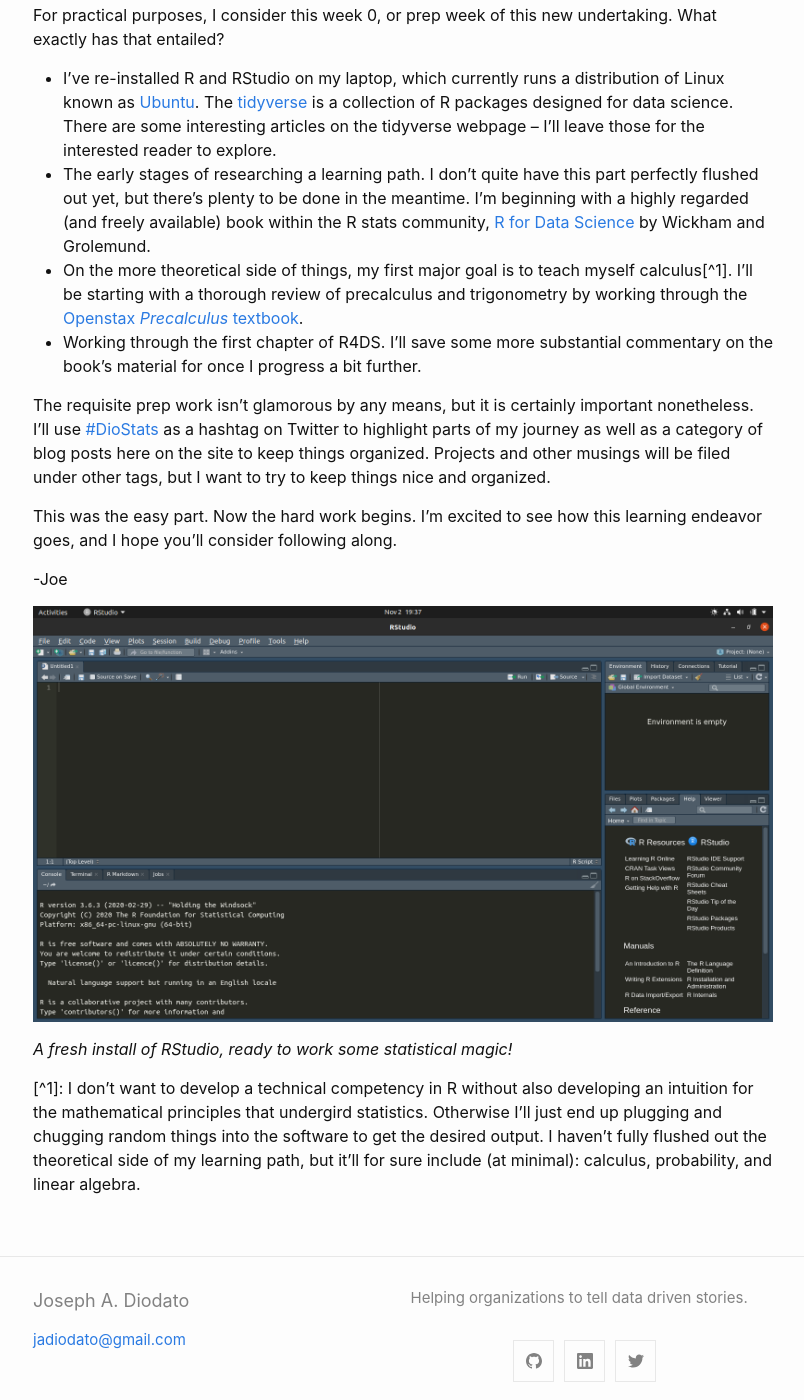
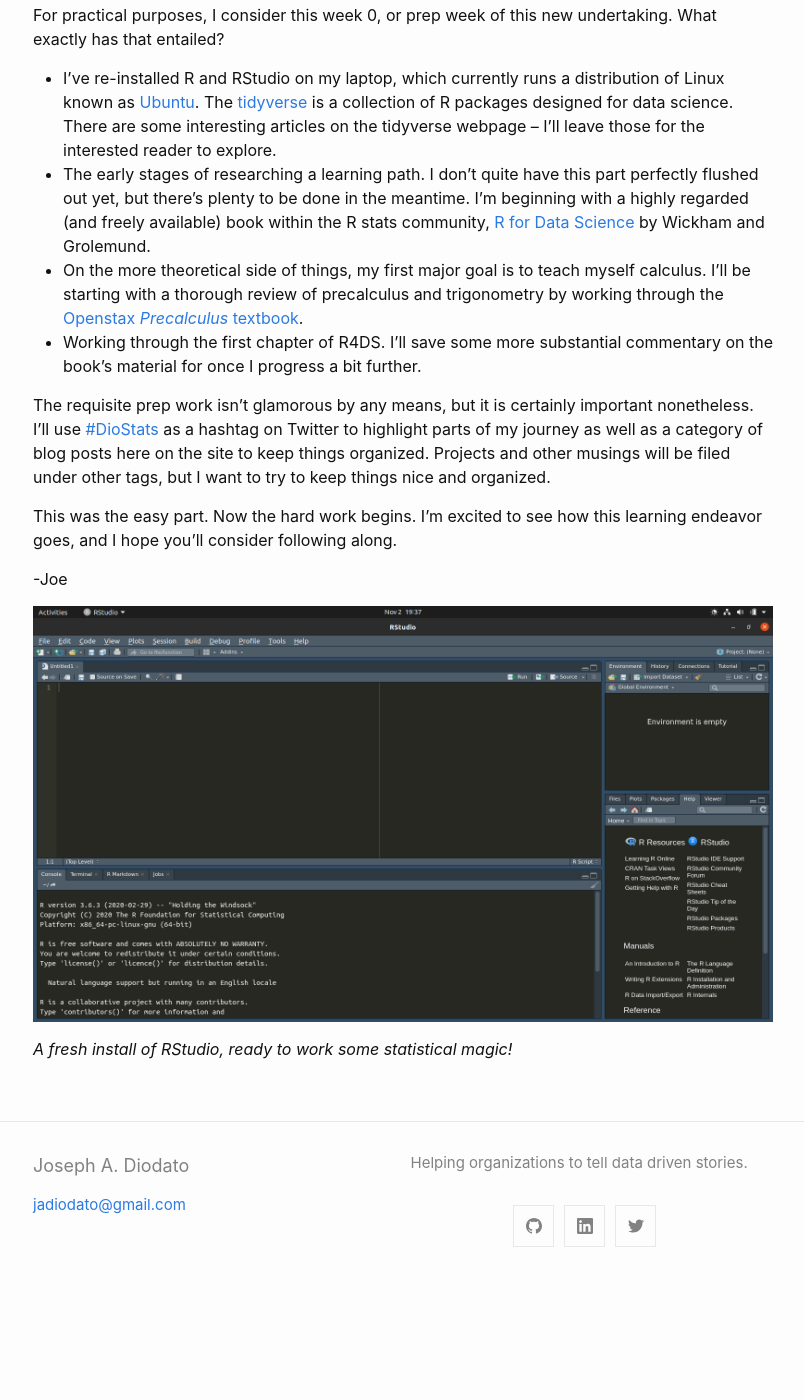
Before and after one commit to jdiodato/jdiodato.github.io, a Jekyll site: the page built from _posts/2020-10-30-diostats-week-0-preparations-and-overview.md, in a window 1280 px wide and 1400 px high, scrolled down 731 px. Shown: the whole window, without its empty margins (237-1041 px from the left). Built offline with Jekyll 4.4.1, drawn with Linux system fonts in a browser that asks for light colours; after the commit the page ends 2008 px from its top, so only the background shows below that; some of the changed lines change nothing that is shown; some of the changed text lies outside the part shown.

Commit message:
Removed footnotes

```diff
--- a/_posts/2020-10-30-diostats-week-0-preparations-and-overview.md
+++ b/_posts/2020-10-30-diostats-week-0-preparations-and-overview.md
@@ -1,10 +1,10 @@
 ---
 layout: post
 title: "#DioStats: Overview and Preparations [Week 0]"
-date: 2020-10-30 04:00:00 +0000
-author: 'Joseph A. Diodato '
-comments: false
-tags: []
+date: 2020-11-02 04:00:00 +0000
+author: 'Joseph Diodato '
+comments: true
+tags: [statistics, rstats, hesa]
 
 ---
 I recently decided to rekindle an interest of mine that I discovered in grad school: statistics and quantitative methodologies in education. During my graduate coursework in the [higher education and student affairs](https://education.indiana.edu/programs/higher-education-and-student-affairs.html) masters' program at Indiana University, I had the opportunity to take a few classes that introduced me to the wonderful world of statistics. In addition, I completed the [graduate certificate in institutional research](https://education.indiana.edu/programs/graduate/certificate/institutional-research.html), which exposed me to a new area of interest as a higher education practitioner. There are a few reasons why this undertaking will prove quite fruitful:
@@ -21,7 +21,7 @@
 
 * I've re-installed R and RStudio on my laptop, which currently runs a distribution of Linux known as [Ubuntu](https://ubuntu.com/desktop). The [tidyverse ](https://www.tidyverse.org/)is a collection of R packages designed for data science. There are some interesting articles on the tidyverse webpage -- I'll leave those for the interested reader to explore.
 * The early stages of researching a learning path. I don't quite have this part perfectly flushed out yet, but there's plenty to be done in the meantime. I'm beginning with a highly regarded (and freely available) book within the R stats community, [R for Data Science](https://www.google.com/url?sa=t&rct=j&q=&esrc=s&source=web&cd=&cad=rja&uact=8&ved=2ahUKEwjJyMKat9vsAhVLmeAKHUFzBiEQFjAAegQIARAD&url=https%3A%2F%2Fr4ds.had.co.nz%2F&usg=AOvVaw0n8IFED6Hq0JgGKPsl78pe) by Wickham and Grolemund.
-* On the more theoretical side of things, my first major goal is to teach myself calculus\[^1\]. I'll be starting with a thorough review of precalculus and trigonometry by working through the [Openstax _Precalculus_ textbook](https://openstax.org/details/books/precalculus).
+* On the more theoretical side of things, my first major goal is to teach myself calculus. I'll be starting with a thorough review of precalculus and trigonometry by working through the [Openstax _Precalculus_ textbook](https://openstax.org/details/books/precalculus).
 * Working through the first chapter of R4DS. I'll save some more substantial commentary on the book's material for once I progress a bit further.
 
 The requisite prep work isn't glamorous by any means, but it is certainly important nonetheless. I'll use [#DioStats](https://twitter.com/search?q=%23diostats&src=typed_query) as a hashtag on Twitter to highlight parts of my journey as well as a category of blog posts here on the site to keep things organized. Projects and other musings will be filed under other tags, but I want to try to keep things nice and organized.
@@ -33,5 +33,3 @@
 ![A screenshot of the RStudio Integrated Development Environment](/uploads/r-screenshot.png "A fresh install of RStudio, ready for some statistical magic!")
 
 _A fresh install of RStudio, ready to work some statistical magic!_
-
-\[^1\]: I don't want to develop a technical competency in R without also developing an intuition for the mathematical principles that undergird statistics. Otherwise I'll just end up plugging and chugging random things into the software to get the desired output. I haven't fully flushed out the theoretical side of my learning path, but it'll for sure include (at minimal): calculus, probability, and linear algebra.
```
